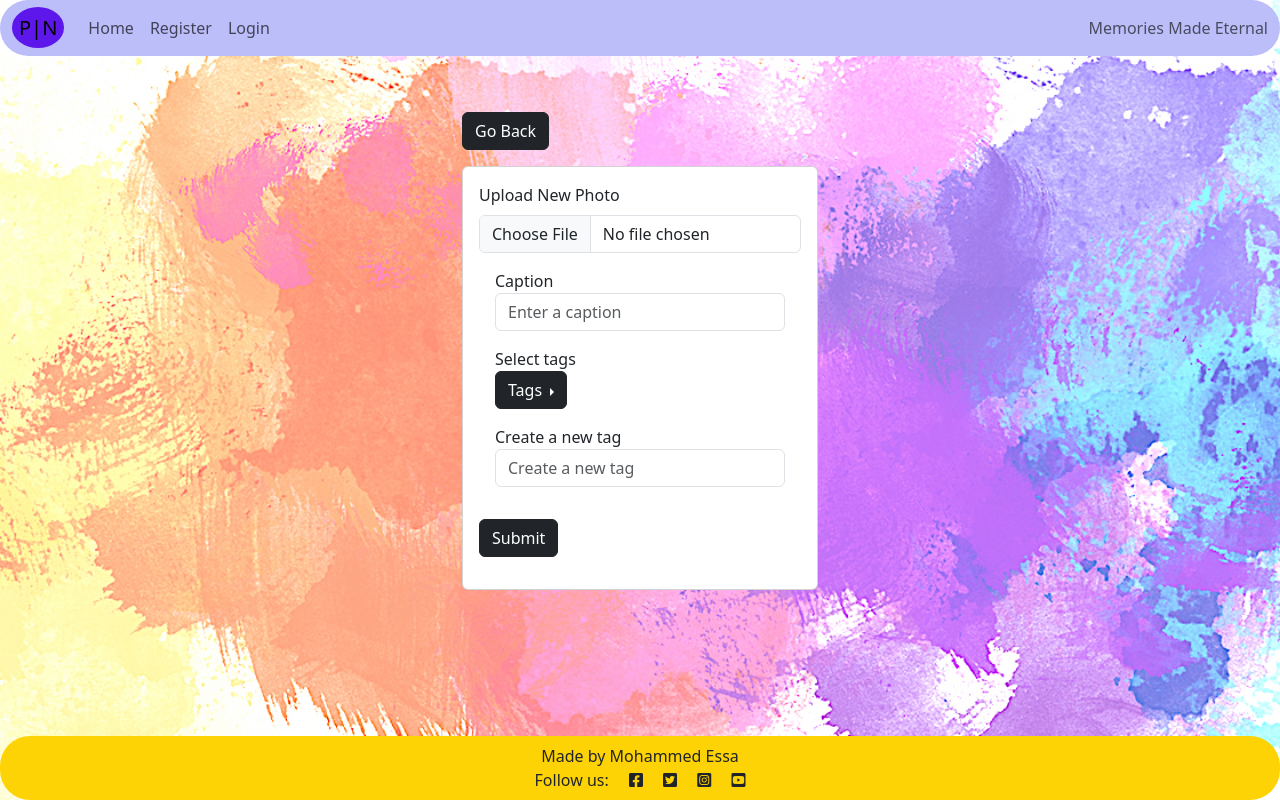
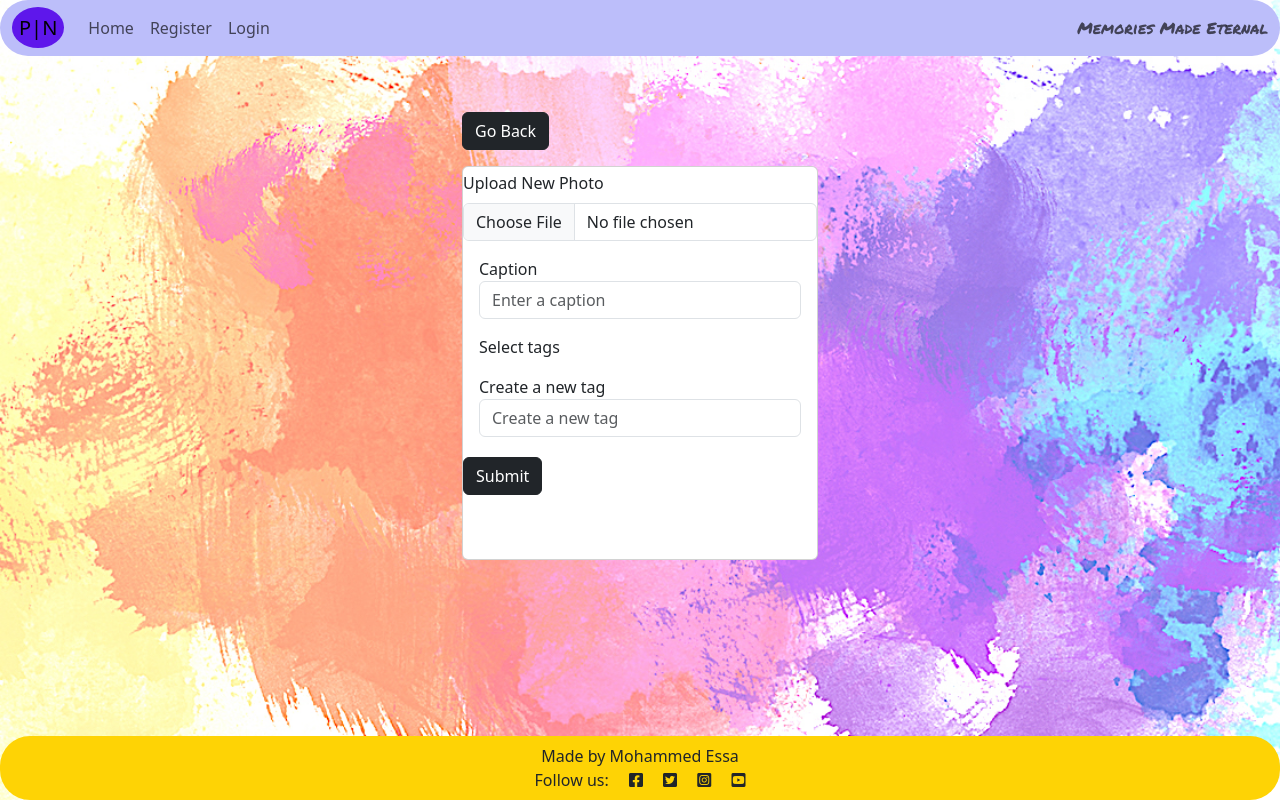
Before and after one commit to MoEssa1/PhotoNest, a Django app: template album/templates/album/update_photo.html in a window 1280 px wide. Run offline with Django 3.2, Linux system fonts and the light colour scheme; the template is opened without the code that fills it, so the values that code supplies are empty.

Commit message:
Made changes to forms on add_photo.html and update_photo.html

```diff
--- a/album/templates/album/photo.html
+++ b/album/templates/album/photo.html
@@ -8,7 +8,7 @@
             <a href="{% url 'welcome' %}" class="btn btn-dark my-3">Go Back</a>
 
             <div class="photo-container">
-                <img class="image" src="{{photo.image.url}}">
+                <img class="image" style="max-width: 700px; max-height:400px;" src="{{photo.image.url}}">
 
                 <p class="caption">{{photo.caption}}</p>
 
--- a/album/templates/album/update_photo.html
+++ b/album/templates/album/update_photo.html
@@ -5,65 +5,41 @@
     <div class="row justify-content-center">
         <div class="col-md-4">
             <a href="{% url 'welcome' %}" class="btn btn-dark my-3">Go Back</a>
-            <div class="card p-3">
+            <div class="card pb-5 pt-1">
 
-                <!-- form -->
+                <!-- form -- update image, caption and or tags -->
                 <form action="" method="POST" enctype="multipart/form-data" >
                     {% csrf_token %}
 
-                    <!-- Display existing image -->
                     {% if photo.image %}
                         <div class="mb-3">
                             <img src="{{ photo.image.url }}" alt="Current photo" class="img-thumbnail">
                         </div>
                     {% endif %}
-
-                    <!-- Image upload input -->
                     <div class="mb-3">
                         <label for="formFile" class="form-label">Upload New Photo</label>
                         <input class="form-control" type="file" name="image">
                     </div>
-
-                    <!-- Caption input, pre-filled with the existing caption -->
                     <div class="form-group m-3">
                         <label>Caption</label>
                         <input required name="caption" type="text" placeholder="Enter a caption" class="form-control" value="{{ photo.caption }}">
                     </div>
-
-                    <!-- Tag selection, allowing for multiple tags -->
-                    <div class="form-group m-3">
+                    <div class="form-group m-3 d-flex flex-wrap">
                         <label>Select tags</label>
-                        <div class="dropend">
-                            <button type="button" class="btn btn-dark dropdown-toggle" data-bs-toggle="dropdown">
-                                Tags
-                            </button>
-
-                            <div class="dropdown-menu">
-                                <div class="form-group">
-                                    {% for tag in tags %}
-                                    <div class="form-check">
-                                        <input
-                                            type="checkbox"
-                                            class="form-check-input"
-                                            name="tags"
-                                            value="{{ tag.id }}"
-                                            {% if tag in photo.tags.all %}checked{% endif %}>
-                                        <label class="form-check-label">{{ tag.name }}</label>
-                                    </div>
-                                    {% endfor %}
-                                </div>
+                        <div class="tags-container d-flex flex-wrap">
+                            {% for tag in tags%}
+                            <div class="form-check">
+                                <input type="checkbox" class="form-check-input pos pe-2" name="tags" value="{{tag.id}}"{% if tag in photo.tags.all %}checked{% endif %}>
+                                <span>{{tag.name}}</span>
                             </div>
+                            {% endfor %}
                         </div>
                     </div>
-
-                    <!-- Input for adding a new tag -->
                     <div class="form-group m-3">
                         <label>Create a new tag</label>
                         <input name="tags_new" type="text" placeholder="Create a new tag" class="form-control">
                     </div>
-
-                    <!-- Submit button -->
-                    <button type="submit" class="btn btn-dark my-3">Submit</button>
+                    <button type="submit" class="btn btn-dark mb-3 mt-1">Submit</button>
                 </form>
             </div>
         </div>
--- a/static/css/style.css
+++ b/static/css/style.css
@@ -38,12 +38,17 @@ nav {
     padding: 7px;
 }
 
+.navbar-text {
+    font-family: 'Permanent Marker', cursive;
+}
+
 body {
     background-image: url('/static/images/photos/background.jpg');
     background-repeat:no-repeat;
     background-position: center;
     background-size: cover;
     min-height: 100vh;
+    overflow-y: auto;
 }
 
 main {
@@ -123,13 +128,15 @@ height: 250px;
     font-size: 20px;
 }
 
+
+
+.img-thumbnail {
+    max-width: 350px;
+    max-height: 200px;
+}
+
 /* -----------image.html */
 
 .photo-container {
     height: 80vh;
 }
-
-.photo-container img{
-    max-width: 700px;
-    max-height: 400px;
-}
--- a/templates/base.html
+++ b/templates/base.html
@@ -64,7 +64,7 @@
                     </li>
                     {% endif %}
                 </ul>
-                <span class="navbar-text text-muted">
+                <span class="navbar-text slogan">
                     Memories Made Eternal
                 </span>
             </div>
```
Also changed, not shown: album/templates/album/add_photo.html (+9 -15 lines), 1 other file.
